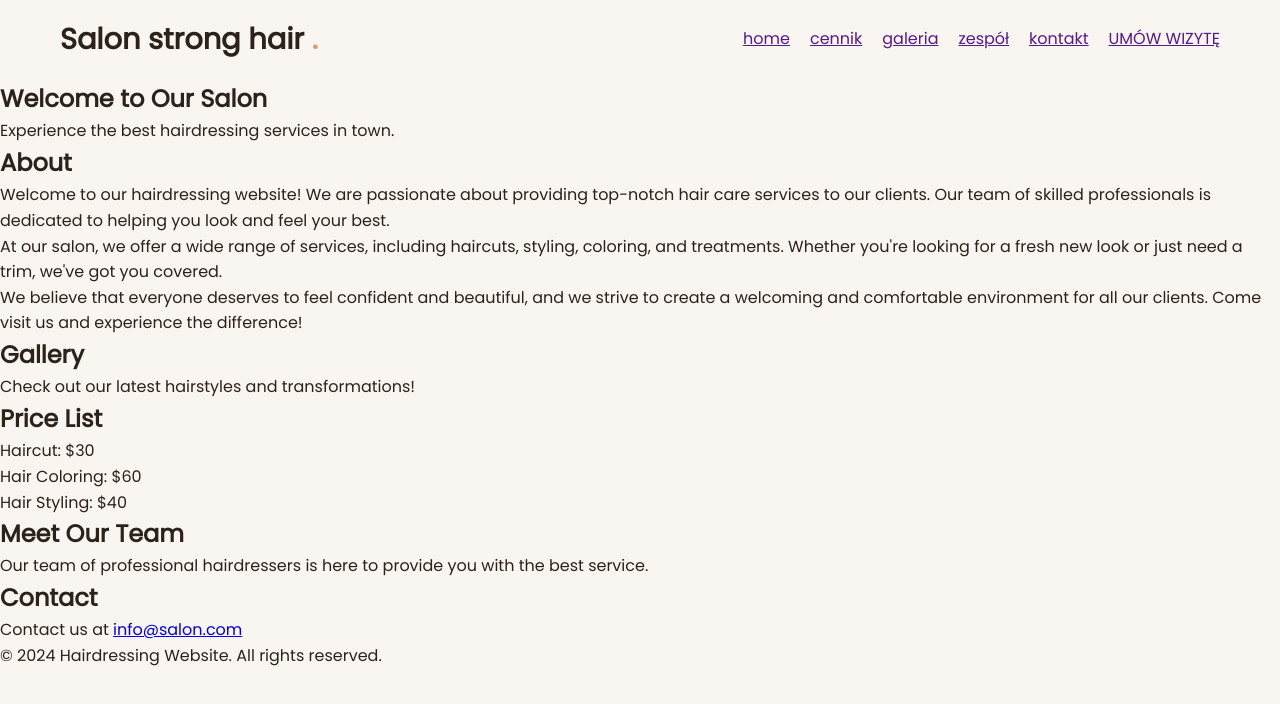
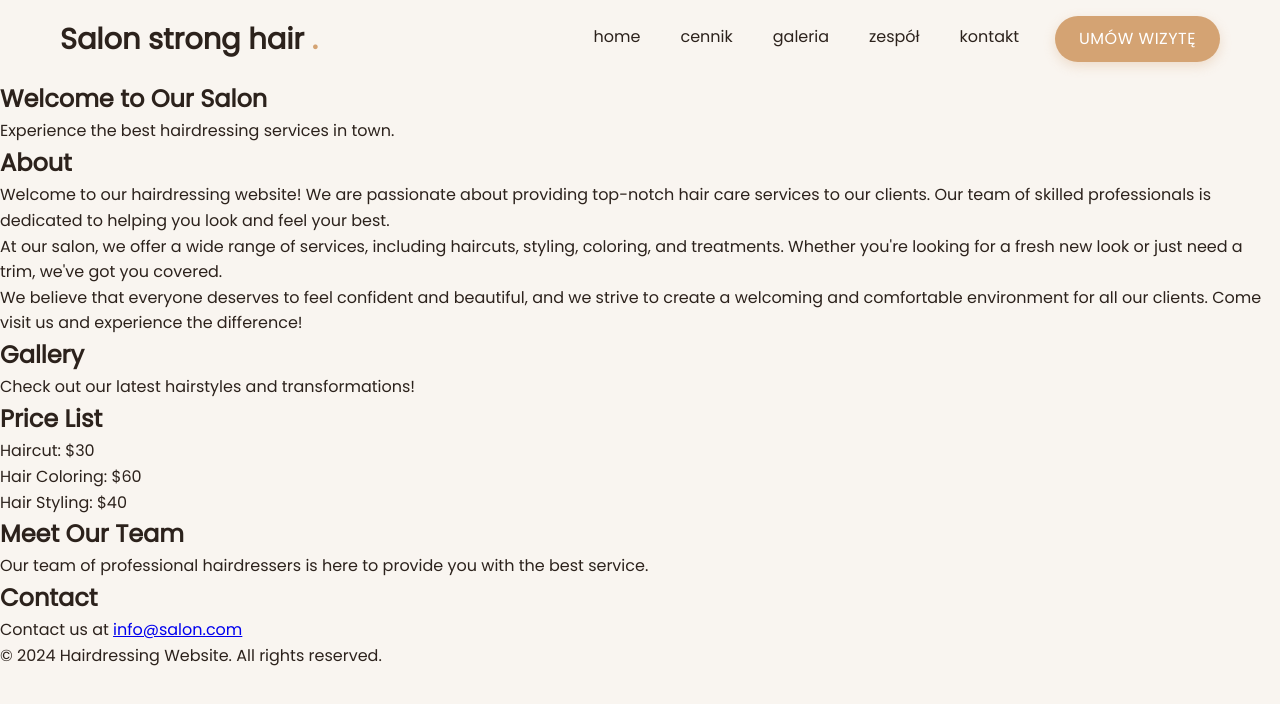
Before and after one commit to PatrycjaKSMRZ/hair-salon-landing-page, a React (Vite) app: page / in a window 1280 px wide. Shown: the top 704 px of the page. Built offline with nearby package versions, Linux system fonts and the light colour scheme.

Commit message:
style: enhance navbar with hover effects and CTA button

```diff
--- a/src/components/Header/Header.module.css
+++ b/src/components/Header/Header.module.css
@@ -19,7 +19,56 @@
 
 .nav {
     display: flex;
-    gap: 20px;
+    gap: 2rem;
+}
+
+.nav a {
+    color: #2C221C;
+    text-decoration: none;
+    font-weight: 500;
+    font-size: 1rem;
+    padding: 8px 4px;
+    position: relative;
+    transition: color 0.3s ease;
+}
+
+.nav a::after {
+     content: '';
+    position: absolute;
+    bottom: 0;
+    left: 0;
+    width: 0;
+    height: 2px;
+    background-color: #D4A373;
+    transition: width 0.3s ease;
+}
+
+.nav a:hover {
+    color: #D4A373;
+}
+
+.nav a:hover::after {
+    width: 100%;
+}
+
+.ctaButton {
+    background-color: #D4A373;
+    color: #FFFFFF !important; /* ważne, żeby nadpisać domyślny kolor */
+    padding: 10px 24px !important;
+    border-radius: 30px;
+    font-weight: 600;
+    letter-spacing: 0.5px;
+    transition: background-color 0.3s ease, transform 0.2s ease;
+    box-shadow: 0 4px 12px rgba(212, 163, 115, 0.3);
+}
+
+.ctaButton:hover {
+    background-color: #C4956A; /* ciemniejszy odcień */
+    transform: translateY(-2px);
+    box-shadow: 0 6px 16px rgba(212, 163, 115, 0.4);
+}
+.ctaButton::after {
+    display: none !important;
 }
 
 .logo {
@@ -59,23 +108,31 @@
         position: absolute;
         top: 100%;
         left: 0;
-        width: 0;
+        width: 100%;
         background-color: #F9F5F0;
         flex-direction: column;
         align-items: center;
         padding: 20px 0;
         gap: 1.5rem;
-        box-shadow: 0 10px 20px rgba(0, 0, 0, 0.1);
+        transform: scaleY(0);
+        opacity: 0;
+        transition:  0.3s ease;
+        pointer-events: none;
 
-        /* ukrywanie linijki*/
 
-        display: none;
-        opacity: 0;
-        transition: opacity 0.3s ease;
+
     }
 
     .navOpen {
-        display: flex;
+        transform: scaleY(1);
         opacity: 1;
+        pointer-events: auto;
+    }
+
+    .ctaButton {
+        width: 80%;
+        text-align: center;
+        padding: 14px 0 !important;
+        padding: 10px 0;
     }
 }
--- a/src/components/Header/Header.tsx
+++ b/src/components/Header/Header.tsx
@@ -4,19 +4,21 @@ import styles from './Header.module.css'
 function    Header() {
 
     const [isMenuOpen, setIsMenuOpen] = useState(false);
+    //? to jest funkcja, która przełącza stan menu z true na false i na odwrót
     const toggleMenu = () => setIsMenuOpen(!isMenuOpen)
+    //? ()=> funkcja strzałkowa - utwórz funkcje, która po wywołaniu wykona to, co jest po strzałce
 
     return (
         <header className={styles.header}>
             <div className={styles.wrapper}>
                 <span className={styles.logo}>Salon strong hair <span>.</span> </span>
                 <nav className={`${styles.nav} ${isMenuOpen ? styles.navOpen : ''} `}>
-                    <a href="">home</a>
-                    <a href="">cennik</a>
-                    <a href="">galeria</a>
-                    <a href="">zespół</a>
-                    <a href="">kontakt</a>
-                    <a href="">UMÓW WIZYTĘ</a>
+                    <a href="" onClick={() => setIsMenuOpen(false)}>home</a>
+                    <a href="" onClick={() => setIsMenuOpen(false)}>cennik</a>
+                    <a href="" onClick={() => setIsMenuOpen(false)}>galeria</a>
+                    <a href="" onClick={() => setIsMenuOpen(false)}>zespół</a>
+                    <a href="" onClick={() => setIsMenuOpen(false)}>kontakt</a>
+                    <a href="#Contact" onClick={() => setIsMenuOpen(false)} className={styles.ctaButton}>UMÓW WIZYTĘ</a>
                 </nav>
                 <button className={styles.hamburger} onClick={toggleMenu}>
                     <span></span>
```
